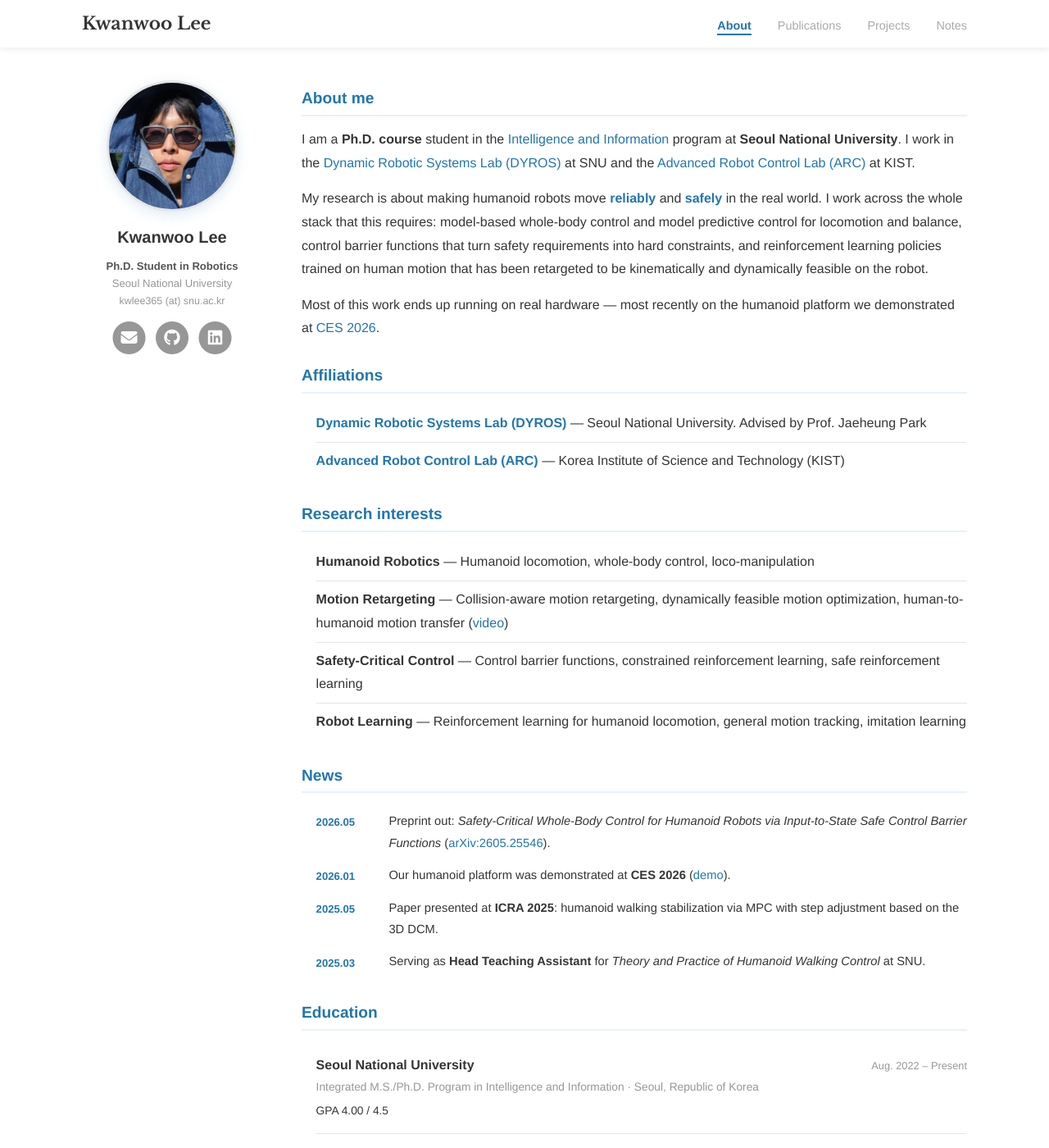
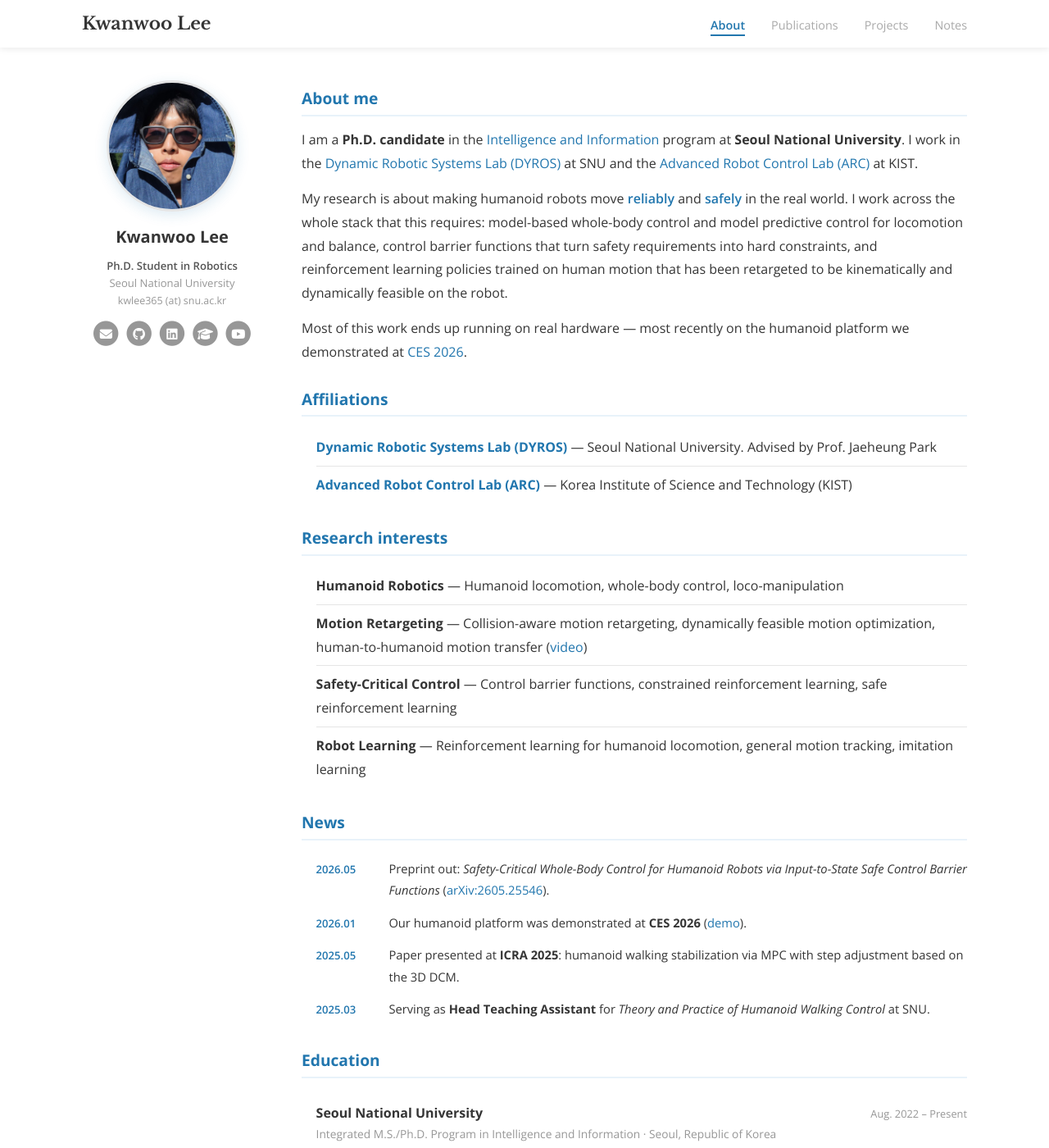
Before and after one commit to kwlee365/kwlee365.github.io, a Jekyll site: the page built from index.md, in a window 1280 px wide and 1400 px high. Shown: the whole window at 82% size. Built offline with Jekyll 4.4.1, drawn with Linux system fonts in a browser that asks for light colours.

Commit message:
Add Scholar and YouTube links, switch the body face to Open Sans
Open Sans replaces the Helvetica Neue stack, with Noto Sans KR behind it
so the Korean project titles render consistently off macOS. Libre
Baskerville still sets the name.

The two new icons made five in the row, which wrapped inside the 220px
sidebar, so the stacked icons are a touch smaller. Scholar's URL carries
a query string, so both hrefs are escaped.

About now reads "Ph.D. candidate".

Co-Authored-By: Claude Opus 5 (1M context) <noreply@anthropic.com>

```diff
--- a/_config.yml
+++ b/_config.yml
@@ -21,8 +21,8 @@ author:
   email: kwlee365@snu.ac.kr
   github: kwlee365
   linkedin: kwanwoo-lee-16018821a
-  scholar: ""          # add your Google Scholar profile URL when you have one
-  youtube: ""          # add a channel URL if you want the icon shown
+  scholar: "https://scholar.google.com/citations?hl=ko&user=7AwTJLQAAAAJ"
+  youtube: "https://www.youtube.com/@dyros_kwlee"
 
 # --- Build --------------------------------------------------------------
 theme: null            # no external theme; layouts live in _layouts/
--- a/_includes/head.html
+++ b/_includes/head.html
@@ -7,7 +7,7 @@
 
   <link rel="preconnect" href="https://fonts.googleapis.com">
   <link rel="preconnect" href="https://fonts.gstatic.com" crossorigin>
-  <link rel="stylesheet" href="https://fonts.googleapis.com/css2?family=Libre+Baskerville:ital,wght@0,400;0,700;1,400&family=Inter:wght@400;500;600&display=swap">
+  <link rel="stylesheet" href="https://fonts.googleapis.com/css2?family=Libre+Baskerville:ital,wght@0,400;0,700;1,400&family=Open+Sans:ital,wght@0,400;0,600;0,700;1,400&family=Noto+Sans+KR:wght@400;500;700&display=swap">
   <link rel="stylesheet" href="https://cdnjs.cloudflare.com/ajax/libs/font-awesome/6.5.2/css/all.min.css">
   <link rel="stylesheet" href="{{ '/assets/css/main.css' | relative_url }}">
 
--- a/_includes/profile.html
+++ b/_includes/profile.html
@@ -27,10 +27,10 @@
     <li><a href="https://www.linkedin.com/in/{{ site.author.linkedin }}" title="LinkedIn" aria-label="LinkedIn" target="_blank" rel="noopener"><span class="fa-stack fa-lg"><i class="fa fa-circle fa-stack-2x"></i><i class="fab fa-linkedin fa-stack-1x fa-inverse"></i></span></a></li>
     {%- endif %}
     {%- if site.author.scholar != "" %}
-    <li><a href="{{ site.author.scholar }}" title="Google Scholar" aria-label="Google Scholar" target="_blank" rel="noopener"><span class="fa-stack fa-lg"><i class="fa fa-circle fa-stack-2x"></i><i class="fas fa-graduation-cap fa-stack-1x fa-inverse"></i></span></a></li>
+    <li><a href="{{ site.author.scholar | escape }}" title="Google Scholar" aria-label="Google Scholar" target="_blank" rel="noopener"><span class="fa-stack fa-lg"><i class="fa fa-circle fa-stack-2x"></i><i class="fas fa-graduation-cap fa-stack-1x fa-inverse"></i></span></a></li>
     {%- endif %}
     {%- if site.author.youtube != "" %}
-    <li><a href="{{ site.author.youtube }}" title="YouTube" aria-label="YouTube" target="_blank" rel="noopener"><span class="fa-stack fa-lg"><i class="fa fa-circle fa-stack-2x"></i><i class="fab fa-youtube fa-stack-1x fa-inverse"></i></span></a></li>
+    <li><a href="{{ site.author.youtube | escape }}" title="YouTube" aria-label="YouTube" target="_blank" rel="noopener"><span class="fa-stack fa-lg"><i class="fa fa-circle fa-stack-2x"></i><i class="fab fa-youtube fa-stack-1x fa-inverse"></i></span></a></li>
     {%- endif %}
   </ul>
 </aside>
--- a/assets/css/main.scss
+++ b/assets/css/main.scss
@@ -21,8 +21,8 @@
 
   --serif:   "Libre Baskerville", "Times New Roman", Times, serif;
   --palatino: Palatino, "Palatino LT STD", "Palatino Linotype", "Book Antiqua", Georgia, serif;
-  --sans: "Helvetica Neue", "Segoe UI", Helvetica, Arial,
-          "Apple SD Gothic Neo", "Noto Sans KR", sans-serif;
+  --sans: "Open Sans", "Noto Sans KR", "Apple SD Gothic Neo",
+          "Helvetica Neue", Helvetica, Arial, sans-serif;
   --wrap: 1080px;
 }
 
@@ -242,6 +242,8 @@ hr { border: 0; border-top: 1px solid var(--rule); margin: 2.5rem 0; }
 }
 .social-icons a { color: var(--text-muted); transition: color 0.2s ease; }
 .social-icons a:hover { color: var(--accent); }
+/* keep all five icons on one row inside the 220px sidebar */
+.social-icons .fa-stack { font-size: 0.95rem; }
 
 /* ============================== Content ============================ */
 .content { flex: 1; min-width: 0; padding-top: 0.5rem; }
--- a/index.md
+++ b/index.md
@@ -6,7 +6,7 @@ title: About
 <h1>About me</h1>
 
 <p class="lead">
-I am a <strong>Ph.D. course</strong> student in the
+I am a <strong>Ph.D. candidate</strong> in the
 <a href="https://gsai.snu.ac.kr/">Intelligence and Information</a> program at
 <strong>Seoul National University</strong>. I work in the
 <a href="https://dyros.snu.ac.kr/">Dynamic Robotic Systems Lab (DYROS)</a> at SNU
```
